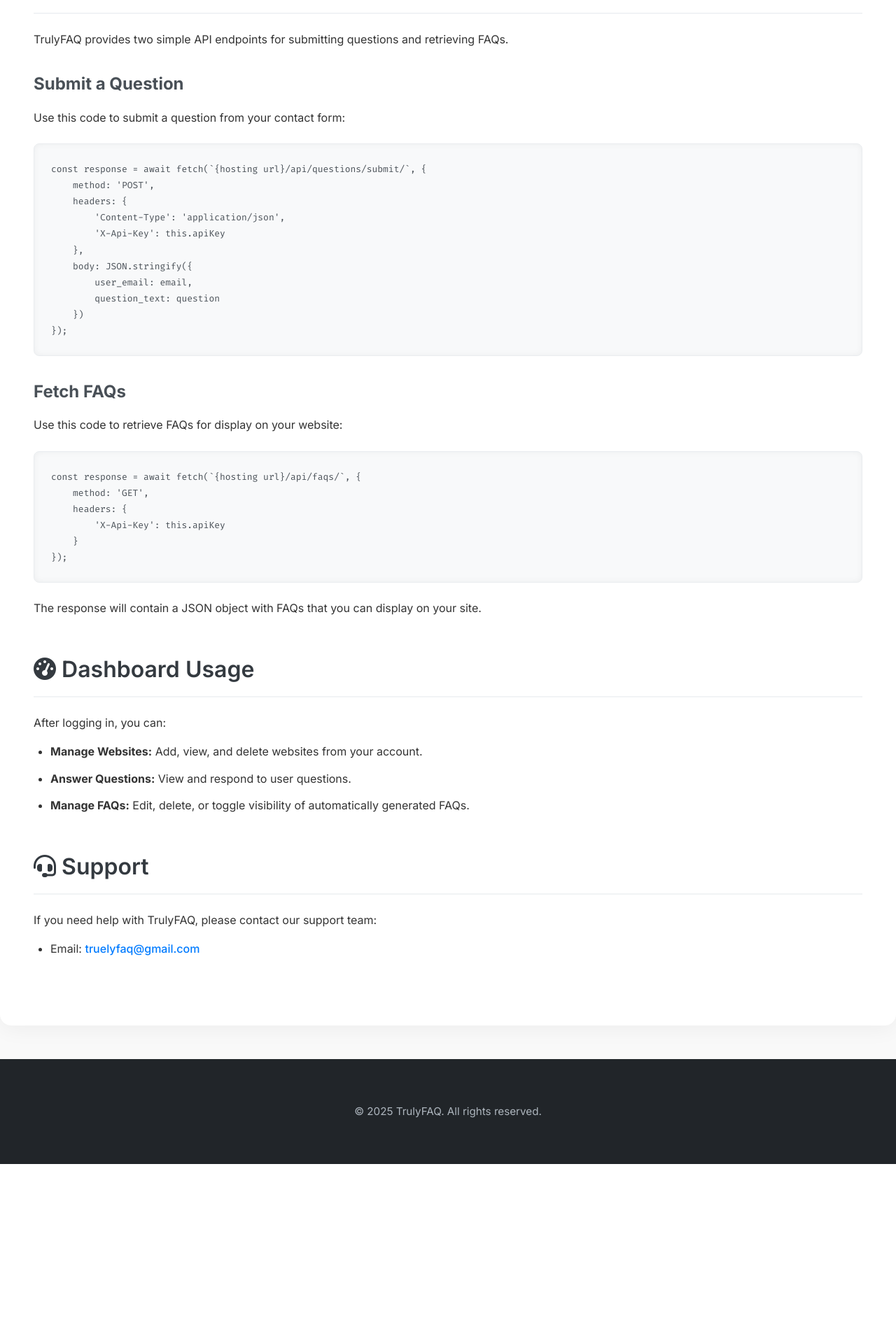
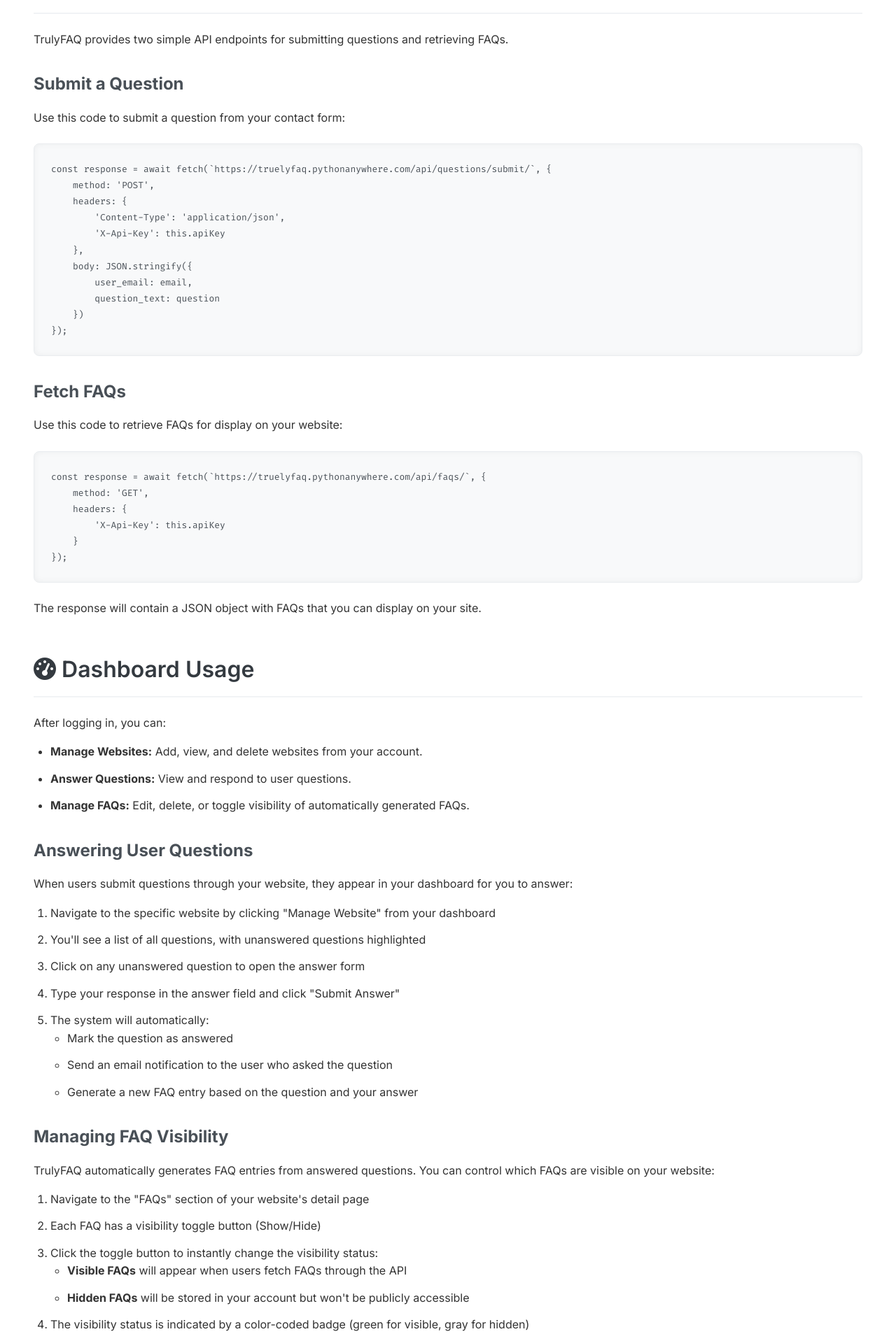
Before and after one commit to Sanat-Jha/Truely-FAQ, a Django app: template templates/documentation.html in a window 1280 px wide. Shown: the part 660-2567 px from the top of the page at 70% size. Before the commit the page ends 2324 px from the top, so only its background shows below. Run offline with Django 3.2, Linux system fonts and the light colour scheme; the template is opened without the code that fills it, so the values that code supplies are empty.

Commit message:
imporved documentation

```diff
--- a/templates/documentation.html
+++ b/templates/documentation.html
@@ -70,7 +70,7 @@
 
             <h3>Submit a Question</h3>
             <p>Use this code to submit a question from your contact form:</p>
-            <pre><code>const response = await fetch(`{hosting url}/api/questions/submit/`, {
+            <pre><code>const response = await fetch(`https://truelyfaq.pythonanywhere.com/api/questions/submit/`, {
     method: 'POST',
     headers: {
         'Content-Type': 'application/json',
@@ -84,7 +84,7 @@
 
             <h3>Fetch FAQs</h3>
             <p>Use this code to retrieve FAQs for display on your website:</p>
-            <pre><code>const response = await fetch(`{hosting url}/api/faqs/`, {
+            <pre><code>const response = await fetch(`https://truelyfaq.pythonanywhere.com/api/faqs/`, {
     method: 'GET',
     headers: {
         'X-Api-Key': this.apiKey
@@ -101,6 +101,46 @@
                 <li><strong>Answer Questions:</strong> View and respond to user questions.</li>
                 <li><strong>Manage FAQs:</strong> Edit, delete, or toggle visibility of automatically generated FAQs.</li>
             </ul>
+
+            <h3>Answering User Questions</h3>
+            <p>When users submit questions through your website, they appear in your dashboard for you to answer:</p>
+            <ol>
+                <li>Navigate to the specific website by clicking "Manage Website" from your dashboard</li>
+                <li>You'll see a list of all questions, with unanswered questions highlighted</li>
+                <li>Click on any unanswered question to open the answer form</li>
+                <li>Type your response in the answer field and click "Submit Answer"</li>
+                <li>The system will automatically:
+                    <ul>
+                        <li>Mark the question as answered</li>
+                        <li>Send an email notification to the user who asked the question</li>
+                        <li>Generate a new FAQ entry based on the question and your answer</li>
+                    </ul>
+                </li>
+            </ol>
+
+            <h3>Managing FAQ Visibility</h3>
+            <p>TrulyFAQ automatically generates FAQ entries from answered questions. You can control which FAQs are visible on your website:</p>
+            <ol>
+                <li>Navigate to the "FAQs" section of your website's detail page</li>
+                <li>Each FAQ has a visibility toggle button (Show/Hide)</li>
+                <li>Click the toggle button to instantly change the visibility status:
+                    <ul>
+                        <li><strong>Visible FAQs</strong> will appear when users fetch FAQs through the API</li>
+                        <li><strong>Hidden FAQs</strong> will be stored in your account but won't be publicly accessible</li>
+                    </ul>
+                </li>
+                <li>The visibility status is indicated by a color-coded badge (green for visible, gray for hidden)</li>
+                <li>Changes take effect immediately - no need to save or refresh</li>
+            </ol>
+
+            <p>This visibility toggle feature allows you to:
+                <ul>
+                    <li>Curate which FAQs are most relevant to your users</li>
+                    <li>Temporarily hide FAQs that need revision</li>
+                    <li>Control the number of FAQs displayed on your website</li>
+                    <li>Hide duplicate or similar questions while keeping the information in your database</li>
+                </ul>
+            </p>
         </section>
 
         <section id="support" class="reveal">
```
Also changed, not shown: db.sqlite3.
